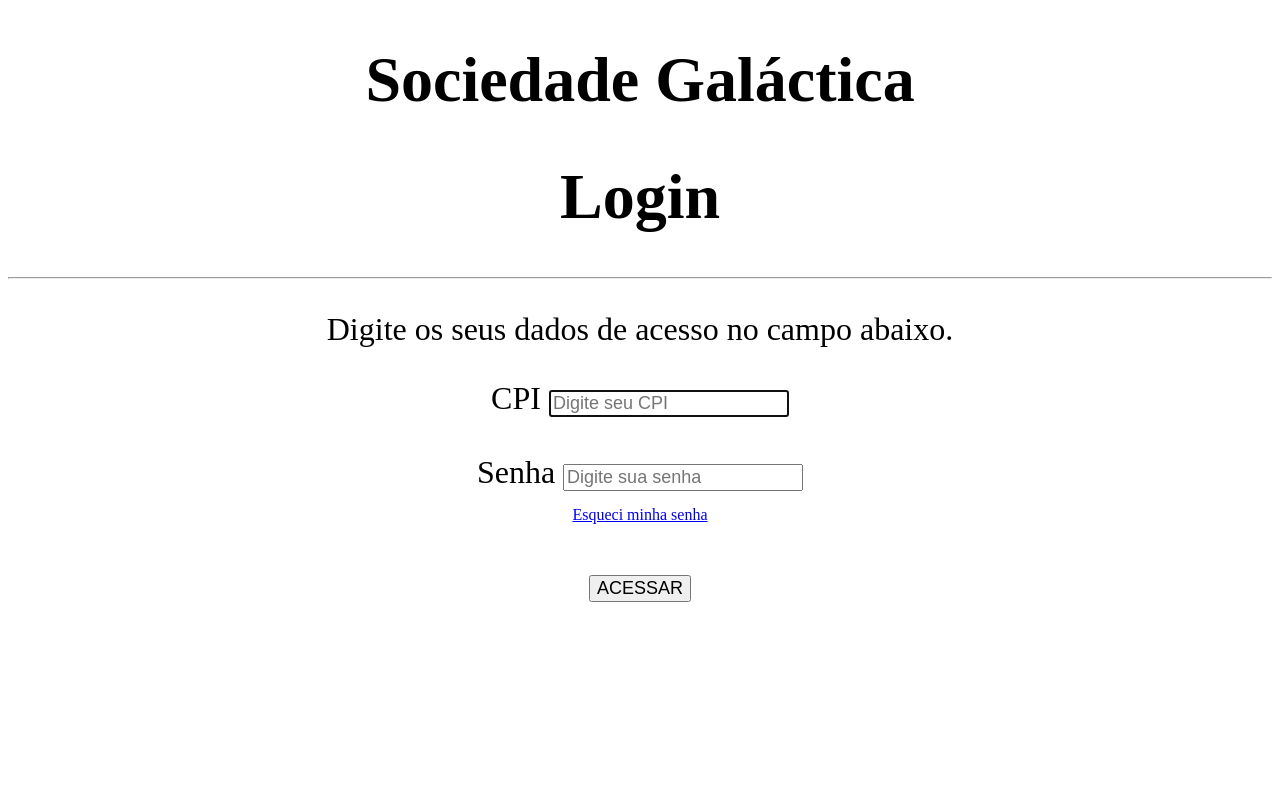
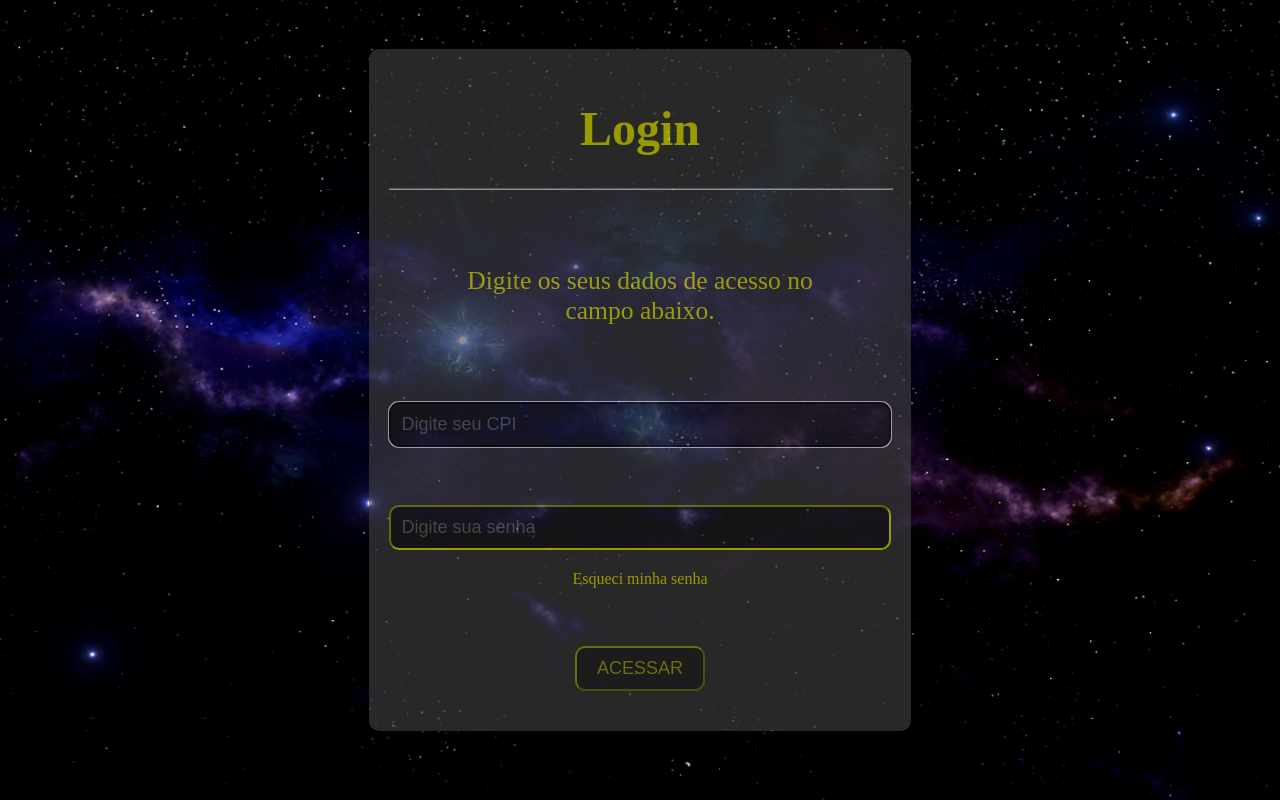
Before and after one commit to juliana1390/sociedade_galactica, a Django app: page /login_page/ in a window 1280 px wide. Run offline with Django 5.2, Linux system fonts and the light colour scheme.

Commit message:
index/login styles

```diff
--- /dev/null
+++ b/djangoapp/app/static/app/login.css
@@ -0,0 +1,88 @@
+body {
+    background-image: url("space.png");
+    background-size: cover;
+    background-position: center;
+    background-repeat: no-repeat;
+    height: 90vh;
+    display: flex;
+    justify-content: center;
+    align-items: center;
+    height: 100vh;
+    margin: 0;
+    font-size: xx-large;
+    text-align: center;
+
+}
+
+.page {
+    display: flex;
+    flex-direction: column;
+    align-items: center;
+    justify-content: center;
+    background-color: #444444; /* Cor de fundo do formulário */
+    padding: 20px;
+    border-radius: 10px;
+    box-shadow: 0px 0px 10px rgba(0, 0, 0, 0.1);
+    opacity: 60%;
+}
+
+h1 {
+    font-size: 1.5em;
+    color: yellow;
+    /* opacity: 50%; */
+}
+
+hr {
+    margin: 20px 0;
+    width: 100%;
+    color: yellow;
+}
+
+p {
+    padding: 10%;
+    font-size: 0.8em;
+    color: yellow;
+}
+
+.error {
+    color: red;
+}
+
+div {
+    margin-bottom: 20px;
+}
+
+label {
+    display: block;
+    margin-bottom: 5px;
+}
+
+.input-large {
+    font-size: large;
+    padding: 10px;
+    width: 100%;
+    box-sizing: border-box;
+    color: yellow;
+    border-radius: 10px;
+    border-color: yellow;
+    background-color: #222222;
+}
+
+.forgot-password {
+    font-size: medium;
+    text-decoration: none;
+    display: block;
+    margin-top: 20px;
+    color: yellow;
+}
+
+.btn {
+    font-size: large;
+    padding: 10px 20px;
+    cursor: pointer;
+    background-color: #222222;
+    opacity: 60%;
+    color: yellow;
+    border-radius: 10px;
+    border-color: yellow;
+}
--- a/djangoapp/app/templates/app/index.html
+++ b/djangoapp/app/templates/app/index.html
@@ -1,9 +1,11 @@
+{% load static %}
 <!DOCTYPE html>
 <html lang="pt-BR">
 <head>
     <meta charset="UTF-8">
     <meta name="viewport" content="width=device-width, initial-scale=1.0">
     <title>Sociedade Galactica</title>
+    <link rel="stylesheet" type="text/css" href="{% static 'app/index.css' %}">
 </head>
 <body>
     <h1>Sociedade Galáctica</h1>
--- a/djangoapp/app/templates/app/login_page.html
+++ b/djangoapp/app/templates/app/login_page.html
@@ -1,3 +1,4 @@
+{% load static %}
 <!DOCTYPE html>
 <html lang="pt-BR">
 
@@ -6,36 +7,37 @@
     <meta http-equiv="X-UA-Compatible" content="IE=edge">
     <meta name="viewport" content="width=device-width, initial-scale=1.0">
     <title>Login</title>
+    <link rel="stylesheet" type="text/css" href="{% static 'app/login.css' %}">
 </head>
 
 <body>
-    <div class="page" style="text-align: center; font-size: xx-large;">
+    <div class="page">
         <form method="post" class="formLogin" action="{% url 'app:login_check' %}">
             {% csrf_token %}
-            <h1>Sociedade Galáctica</h1>
+            <!-- <h1>Sociedade Galáctica</h1> -->
             <h1>Login</h1>
             <hr>
             <p>Digite os seus dados de acesso no campo abaixo.</p>
 
             <!-- Exibir mensagens de erro se houver -->
             {% if error_message %}
-            <p style="color: red;">{{ error_message }}</p>
+            <p class="error">{{ error_message }}</p>
             {% endif %}
 
             <div>
-                <label for="cpi">CPI</label>
-                <input type="text" name="cpi" placeholder="Digite seu CPI" autofocus="true" style="font-size: large;" />
+                <!-- <label for="cpi">CPI</label> -->
+                <input type="text" name="cpi" placeholder="Digite seu CPI" autofocus="true" class="input-large" />
             </div>
             <br>
             <div>
-                <label for="password">Senha</label>
-                <input type="password" name="password" placeholder="Digite sua senha" style="font-size: large;" />
+                <!-- <label for="password">Senha</label> -->
+                <input type="password" name="password" placeholder="Digite sua senha" class="input-large" />
                 <br>
-                <a href="/" style="font-size: medium;">Esqueci minha senha</a>
+                <a href="/" class="forgot-password">Esqueci minha senha</a>
             </div>
             <br>
             <div>
-                <input type="submit" value="ACESSAR" class="btn" style="font-size: large;" />
+                <input type="submit" value="ACESSAR" class="btn" />
             </div>
         </form>
     </div>
```
Also changed, not shown: djangoapp/app/static/app/index.css (added, +32 -0 lines), djangoapp/project/settings.py (+8 -9 lines), djangoapp/app/static/app/earth.png (added), djangoapp/app/static/app/heic2002a.png (added), djangoapp/app/static/app/space.png (added), 1 other file.
